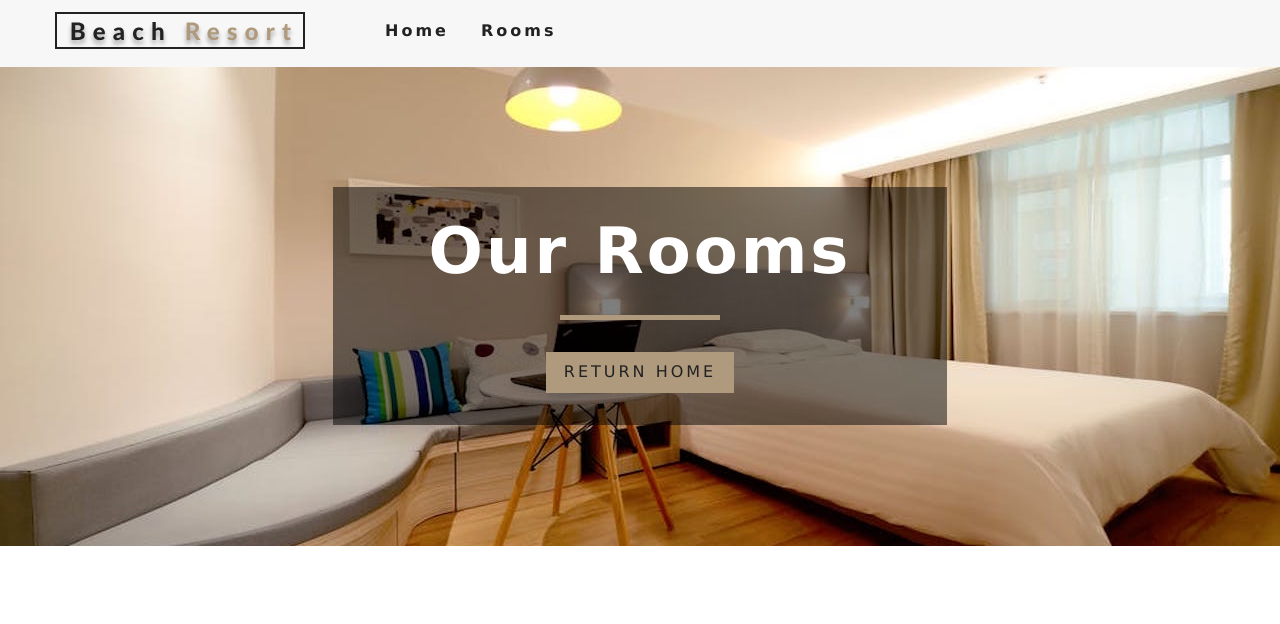
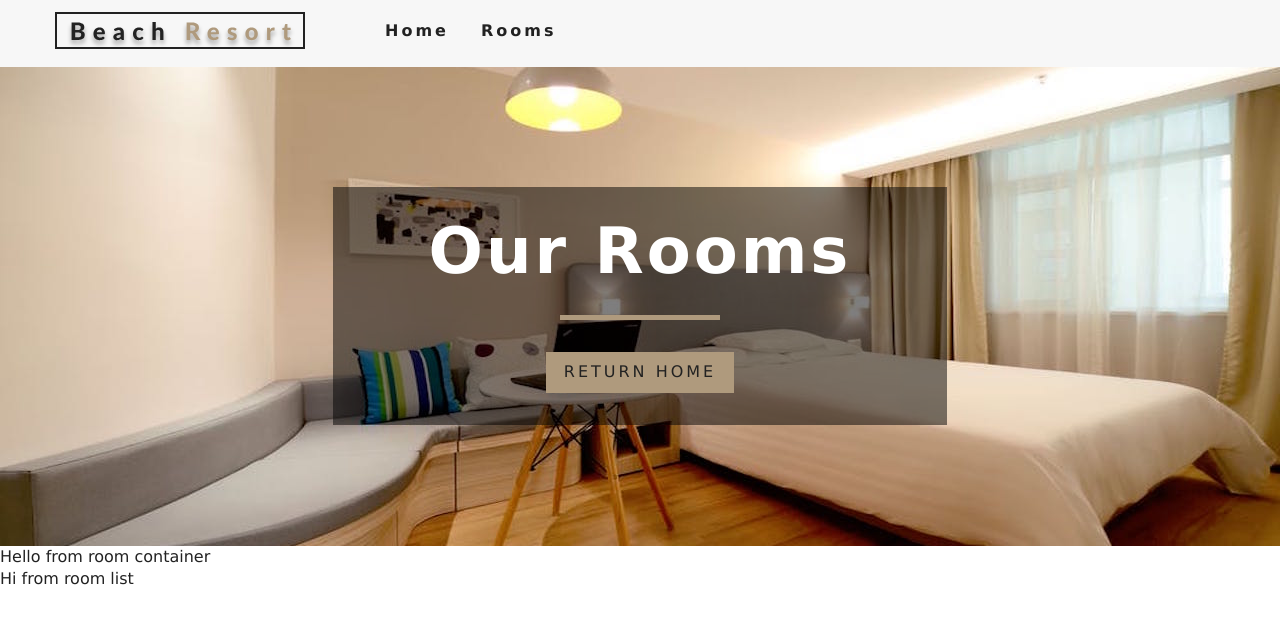
Before and after one commit to wbonneville/resort, a React (Create React App) app: page /rooms in a window 1280 px wide. Shown: the top 624 px of the page. Built offline with nearby package versions, Linux system fonts and the light colour scheme; the HTML template or start-up script is replaced by a standard one.

Commit message:
Add room container, filter, list

```diff
--- /dev/null
+++ b/src/components/RoomContainer.js
@@ -0,0 +1,13 @@
+import React from 'react';
+import RoomFilter from './RoomFilter';
+import RoomList from './RoomList';
+
+export default function RoomContainer() {
+  return (
+    <div>
+      Hello from room container
+      <RoomFilter />
+      <RoomList />
+    </div>
+  );
+}
--- /dev/null
+++ b/src/components/RoomFilter.js
@@ -0,0 +1,5 @@
+import React from 'react';
+
+export default function RoomFilter() {
+  return <div></div>;
+}
--- /dev/null
+++ b/src/components/RoomList.js
@@ -0,0 +1,5 @@
+import React from 'react';
+
+export default function RoomList() {
+  return <div>Hi from room list</div>;
+}
--- a/src/pages/Rooms.js
+++ b/src/pages/Rooms.js
@@ -2,9 +2,10 @@ import React from 'react';
 import Hero from '../components/Hero';
 import Banner from '../components/Banner';
 import { Link } from 'react-router-dom';
-
+import RoomContainer from '../components/RoomContainer';
 const Rooms = () => {
   return (
+    <>
       <Hero hero="roomsHero">
         <Banner title="our rooms">
           <Link to="/" className="btn-primary">
@@ -12,6 +13,8 @@ const Rooms = () => {
           </Link>
         </Banner>
       </Hero>
+      <RoomContainer />
+    </>
   );
 };
 
```
Lines whose indentation alone changed are shown as unchanged.
